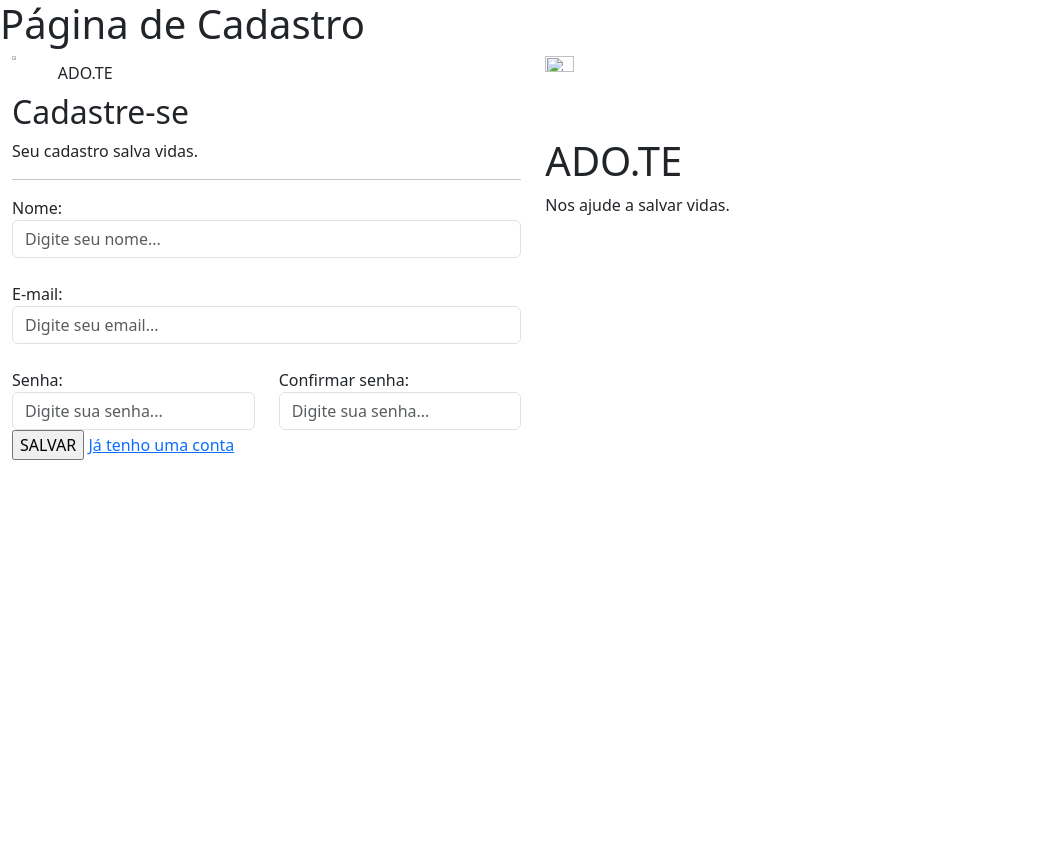
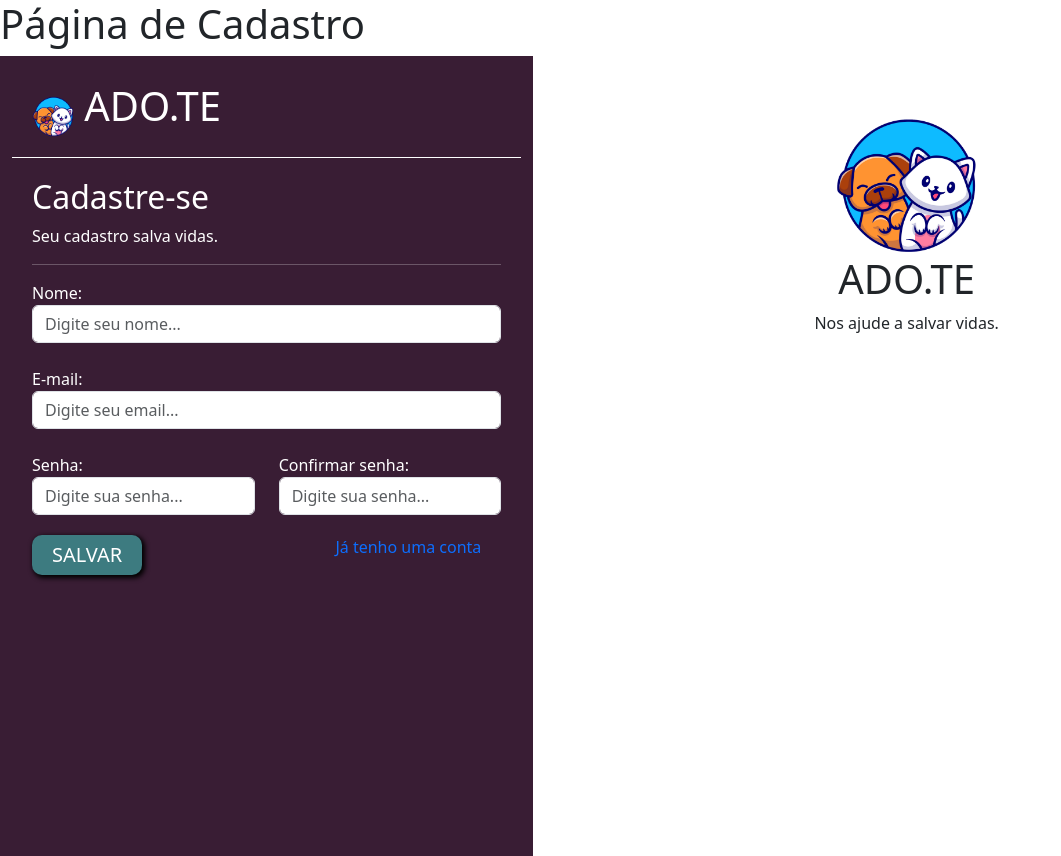
Before and after one commit to rossisneto/adote, a Django app: page /auth/cadastro/ in a window 1280 px wide. Shown: the whole page, without its empty margins (0-1061 px from the left). Before the commit the page ends 460 px from the top, so only its background shows below. Run offline with Django 4.2, Linux system fonts and the light colour scheme.

Commit message:
pagina de cadastro + layout css

```diff
--- a/adote/urls.py
+++ b/adote/urls.py
@@ -15,8 +15,10 @@ Including another URLconf
 """
 from django.contrib import admin
 from django.urls import path, include
+from django.conf import settings
+from django.conf.urls.static import static
 
 urlpatterns = [
     path('admin/', admin.site.urls),
     path('auth/', include('usuarios.urls')),
-]
+]+ static(settings.STATIC_URL, document_root=settings.STATIC_ROOT)
--- /dev/null
+++ b/usuarios/static/usuarios/css/cadastro.css
@@ -0,0 +1,45 @@
+.bg-side{
+    background-color: #391D34;
+    color: white;
+    height: 100vh;
+
+
+}
+.header{
+    border-bottom: 1px solid white;
+    padding: 20px;
+}
+
+.body-form{
+    padding: 20px;
+}
+
+.font-logo{
+    margin-left: 10px;
+    font-size: 40px;
+
+}
+
+.btn-custom-primary{
+    background-color: #3D7B80;
+    border: none;
+    box-shadow: 2px 2px 5px 1px black;
+    color: white;
+    font-size: 20px;
+    padding: 5px 20px 5px 20px;
+    border-radius: 10px;
+    margin-top: 20px;
+
+}
+
+.link-float{
+
+    text-decoration: none;
+    float: right;
+    margin: 20px;
+}
+
+.side-logo{
+    text-align: center;
+    margin-top: 60px;
+}
--- a/usuarios/templates/cadastro.html
+++ b/usuarios/templates/cadastro.html
@@ -1,3 +1,5 @@
+{% load static %}
+
 <h1>Página de Cadastro</h1><!doctype html>
 <html lang="pt-BR">
     <head>
@@ -5,6 +7,7 @@
     <meta name="viewport" content="width=device-width, initial-scale=1">
     <title>Cadastro</title>
     <link href="https://cdn.jsdelivr.net/npm/bootstrap@5.3.0-alpha1/dist/css/bootstrap.min.css" rel="stylesheet">
+    <link href="{% static 'usuarios/css/cadastro.css' %}" rel="stylesheet">
 
     </head>
     <body>
@@ -13,7 +16,7 @@
             <div class="row">
                 <div class="col-md-5 bg-side">
                     <div class='header'>
-                        <img src="" width="9%"><span class="font-logo">ADO.TE</span>
+                        <img src="{% static 'usuarios/img/logo_adote.png'%}" width="9%"><span class="font-logo">ADO.TE</span>
                     </div>
 
                     <div class="body-form">
@@ -49,7 +52,7 @@
 
                 <div class="col-md-7">
                     <div class="side-logo">
-                        <img class="logo-margin-top" src="" width="20%">
+                        <img src="{% static 'usuarios/img/logo_adote.png'%}" class="logo-margin-top" src="" width="20%">
                         <h1>ADO.TE</h1>
                         <p>Nos ajude a salvar vidas.</p>
                     </div>
```
Also changed, not shown: adote/settings.py (+9 -1 lines), usuarios/static/usuarios/img/logo_adote.png (added).
